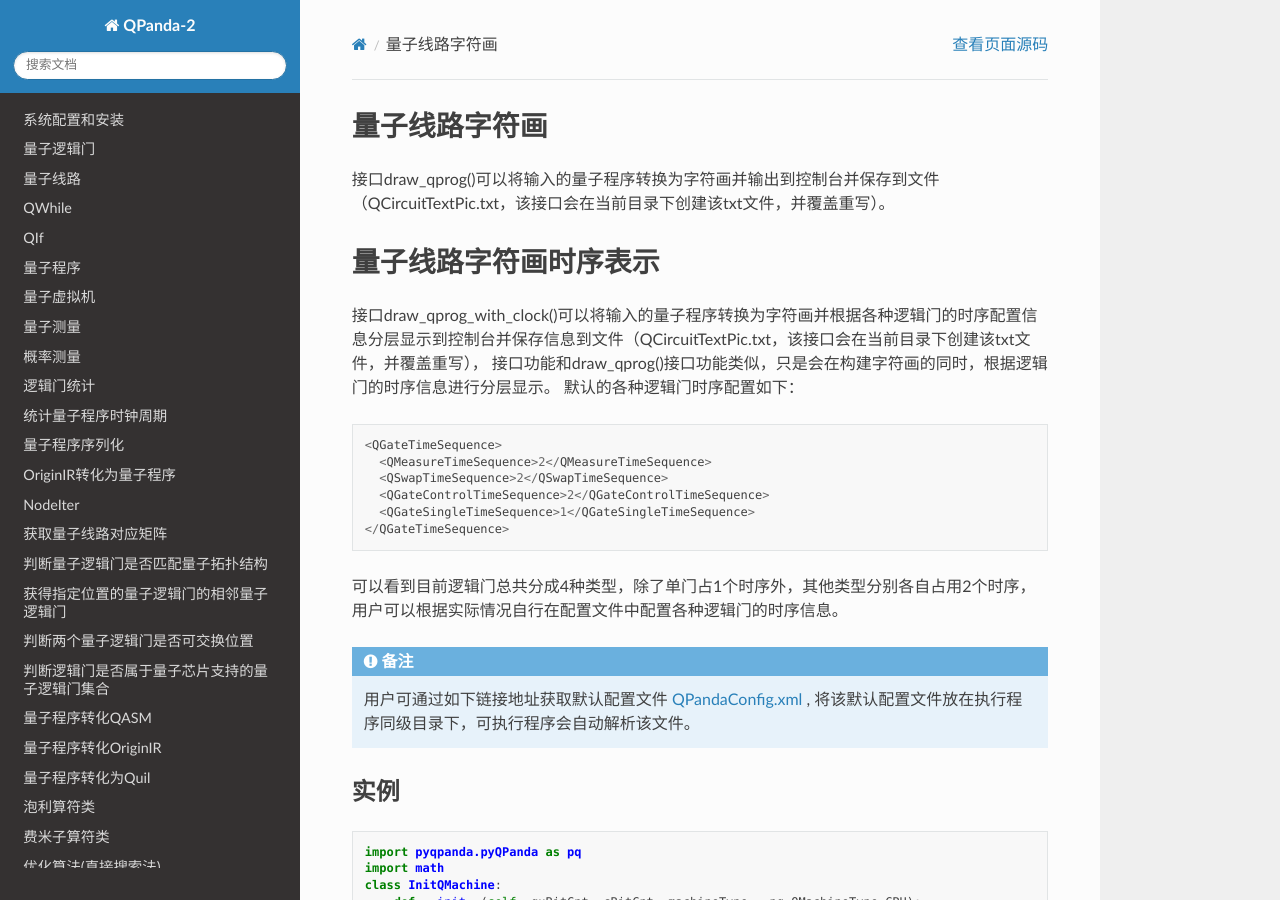
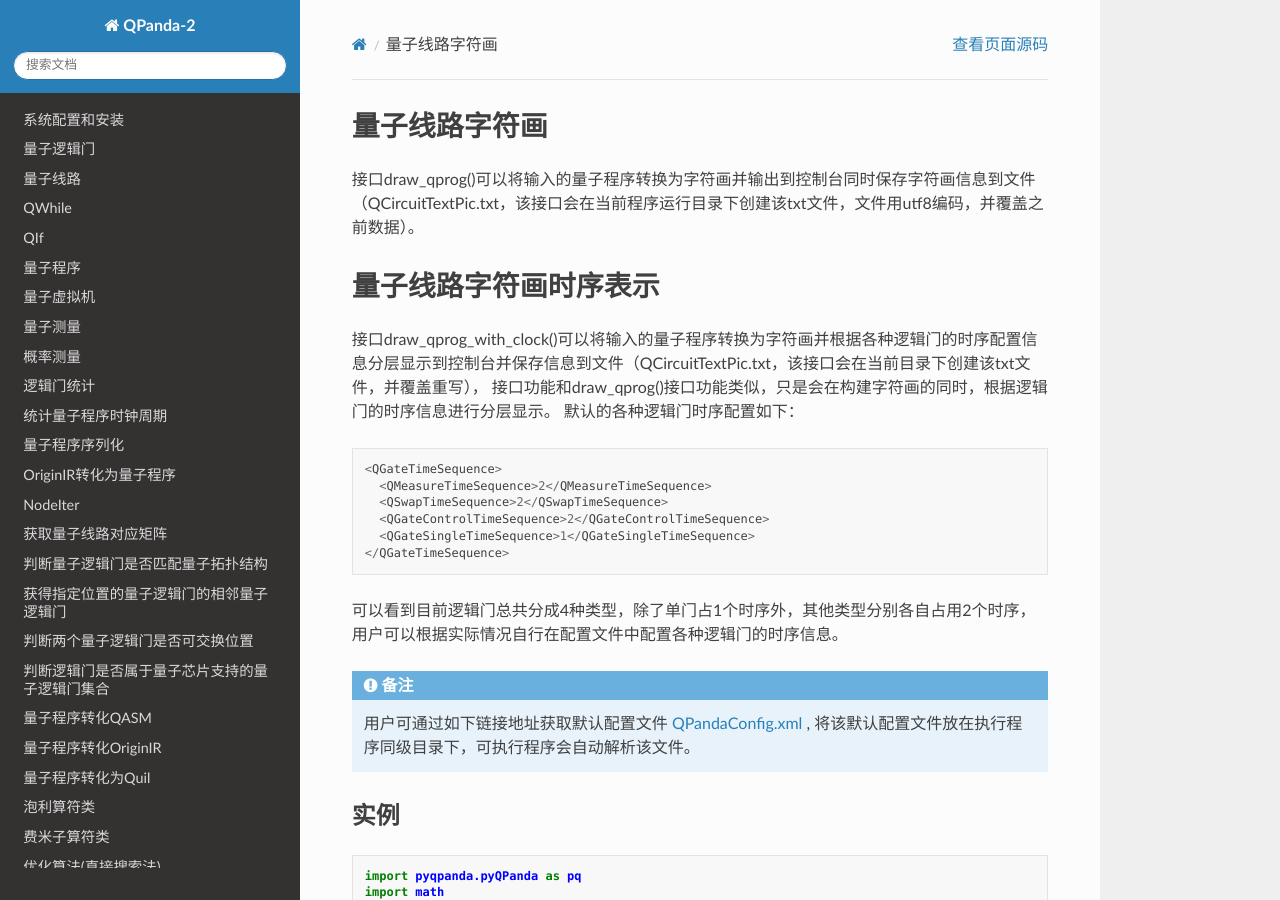
Before and after one commit to OriginQ/pyQPanda-Toturial, a Sphinx documentation site: the page built from source/DrawQProg.rst, in a window 1280 px wide and 900 px high. Built offline with Sphinx 7.4.7 and the Read the Docs theme 2.0.0, drawn with Linux system fonts in a browser that asks for light colours; pages that are not in the unit, such as notebooks, are missing from menus.

Commit message:
Update DrawQProg.rst

```diff
--- a/source/DrawQProg.rst
+++ b/source/DrawQProg.rst
@@ -1,8 +1,7 @@
 量子线路字符画
 ============
 
-接口draw_qprog()可以将输入的量子程序转换为字符画并输出到控制台并保存到文件（QCircuitTextPic.txt，该接口会在当前目录下创建该txt文件，并覆盖重写）。
-
+接口draw_qprog()可以将输入的量子程序转换为字符画并输出到控制台同时保存字符画信息到文件（QCircuitTextPic.txt，该接口会在当前程序运行目录下创建该txt文件，文件用utf8编码，并覆盖之前数据）。
 
 量子线路字符画时序表示
 ====================
```
